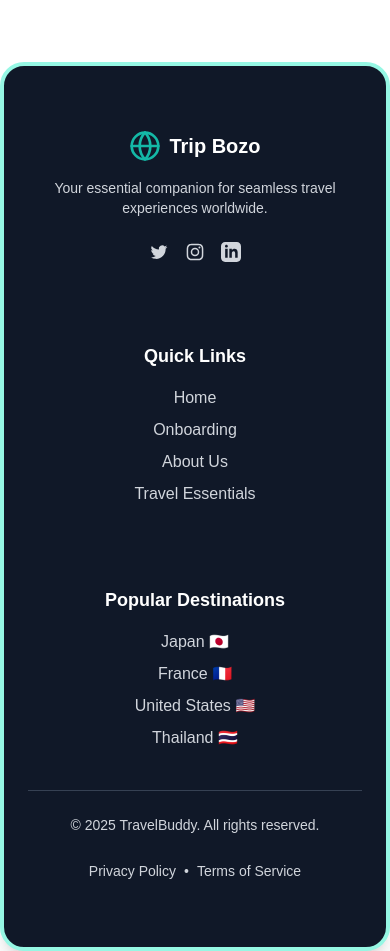
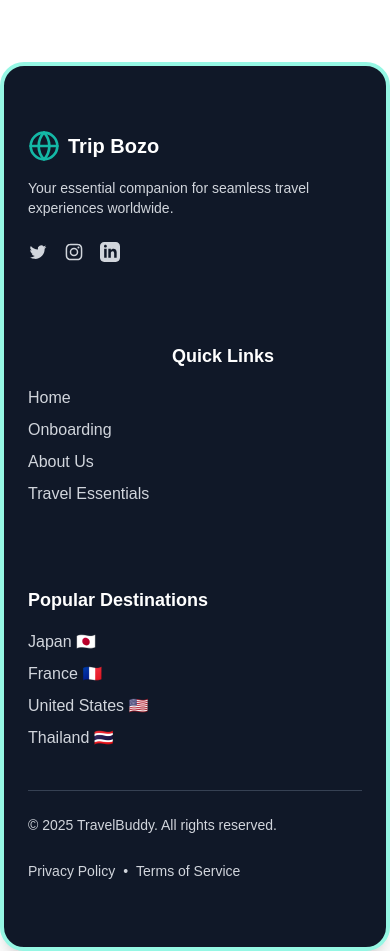
Before and after one commit to nikhil-os/tripbozofrontend, a Next.js app: page / in a window 390 px wide. Shown: the part 4400-5351 px from the top of the page. Built offline with nearby package versions, Linux system fonts and the light colour scheme.

Commit message:
refactor Footer component layout and styling for improved responsiveness and alignment

```diff
--- a/components/Footer.js
+++ b/components/Footer.js
@@ -2,11 +2,10 @@ import React from 'react';
 
 const Footer = () => {
     return (
-         <footer className="bg-gray-900 text-white pt-16 pb-16 min-h-[250px] rounded-3xl shadow-xl border-4 border-teal-200 mx-auto w-full max-w-[1800px] flex-shrink-0">
-            <div className="container mx-auto px-6">
-                <div className="grid grid-cols-1 md:grid-cols-3 gap-20 justify-between items-start text-center">
+         <footer className="bg-gray-900 text-white pt-16 pb-16 min-h-[250px] rounded-3xl shadow-xl border-4 border-teal-200 w-full max-w-[1800px] mx-auto px-6">
+            <div className="grid grid-cols-1 md:grid-cols-3 gap-20 items-start text-left">
                 {/* Logo and Description */}
-                    <div className="space-y-4 flex flex-col items-center">
+                <div className="space-y-4 flex flex-col items-start">
                     <div className="flex items-center space-x-2">
                         <svg xmlns="http://www.w3.org/2000/svg" width="32" height="32" viewBox="0 0 24 24" fill="none" stroke="#14b8a6" strokeWidth="2" strokeLinecap="round" strokeLinejoin="round" className="h-8 w-8">
                             <circle cx="12" cy="12" r="10"></circle>
@@ -34,9 +33,9 @@ const Footer = () => {
                         </a>
                     </div>
                 </div>
-                    {/* Quick Links */}
-                    <div className="flex flex-col items-center">
-                        <h4 className="font-display text-lg font-semibold mb-4">Quick Links</h4>
+                {/* Quick Links - heading shifted even further right to align with Home button */}
+                <div className="flex flex-col md:items-center justify-center w-full">
+                    <h4 className="font-display text-lg font-semibold mb-4 self-start md:self-start pl-36">Quick Links</h4>
                     <ul className="space-y-2">
                         <li><a className="text-gray-300 hover:text-white transition-colors" href="/">Home</a></li>
                         <li><a className="text-gray-300 hover:text-white transition-colors" href="/onboarding">Onboarding</a></li>
@@ -44,8 +43,8 @@ const Footer = () => {
                         <li><a className="text-gray-300 hover:text-white transition-colors" href="/essentials/us">Travel Essentials</a></li>
                     </ul>
                 </div>
-                    {/* Popular Destinations */}
-                    <div className="flex flex-col items-center">
+                {/* Popular Destinations - right side */}
+                <div className="flex flex-col items-start md:col-start-3 md:col-end-4 md:justify-self-end w-full md:w-1/2 ml-auto">
                     <h4 className="font-display text-lg font-semibold mb-4">Popular Destinations</h4>
                     <ul className="space-y-2">
                         <li><a className="text-gray-300 hover:text-white transition-colors" href="/countries/jp">Japan 🇯🇵</a></li>
@@ -56,7 +55,7 @@ const Footer = () => {
                 </div>
             </div>
             {/* Copyright and Legal */}
-                <div className="border-t border-gray-700 mt-10 pt-6 text-center flex flex-col items-center gap-2 sm:flex-row sm:justify-center">
+            <div className="border-t border-gray-700 mt-10 pt-6 text-left flex flex-col gap-2 sm:flex-row sm:justify-start">
                 <p className="text-gray-300 text-sm">© 2025 TravelBuddy. All rights reserved.</p>
                 <div className="mt-4 sm:mt-0">
                     <span className="text-gray-300 text-sm">
@@ -66,7 +65,6 @@ const Footer = () => {
                     </span>
                 </div>
             </div>
-            </div>
         </footer>
     );
 };
```
Lines whose indentation alone changed are shown as unchanged.
